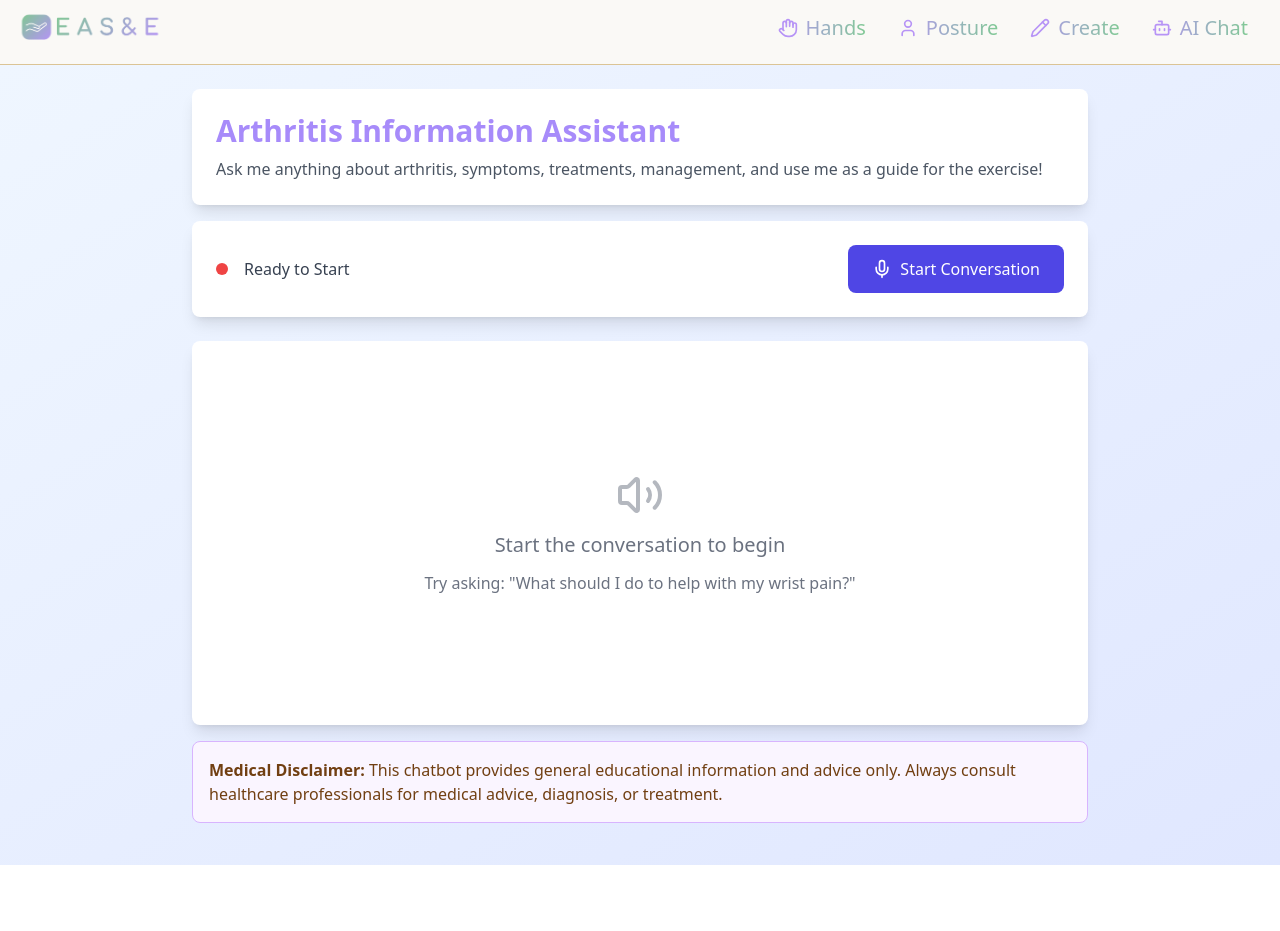
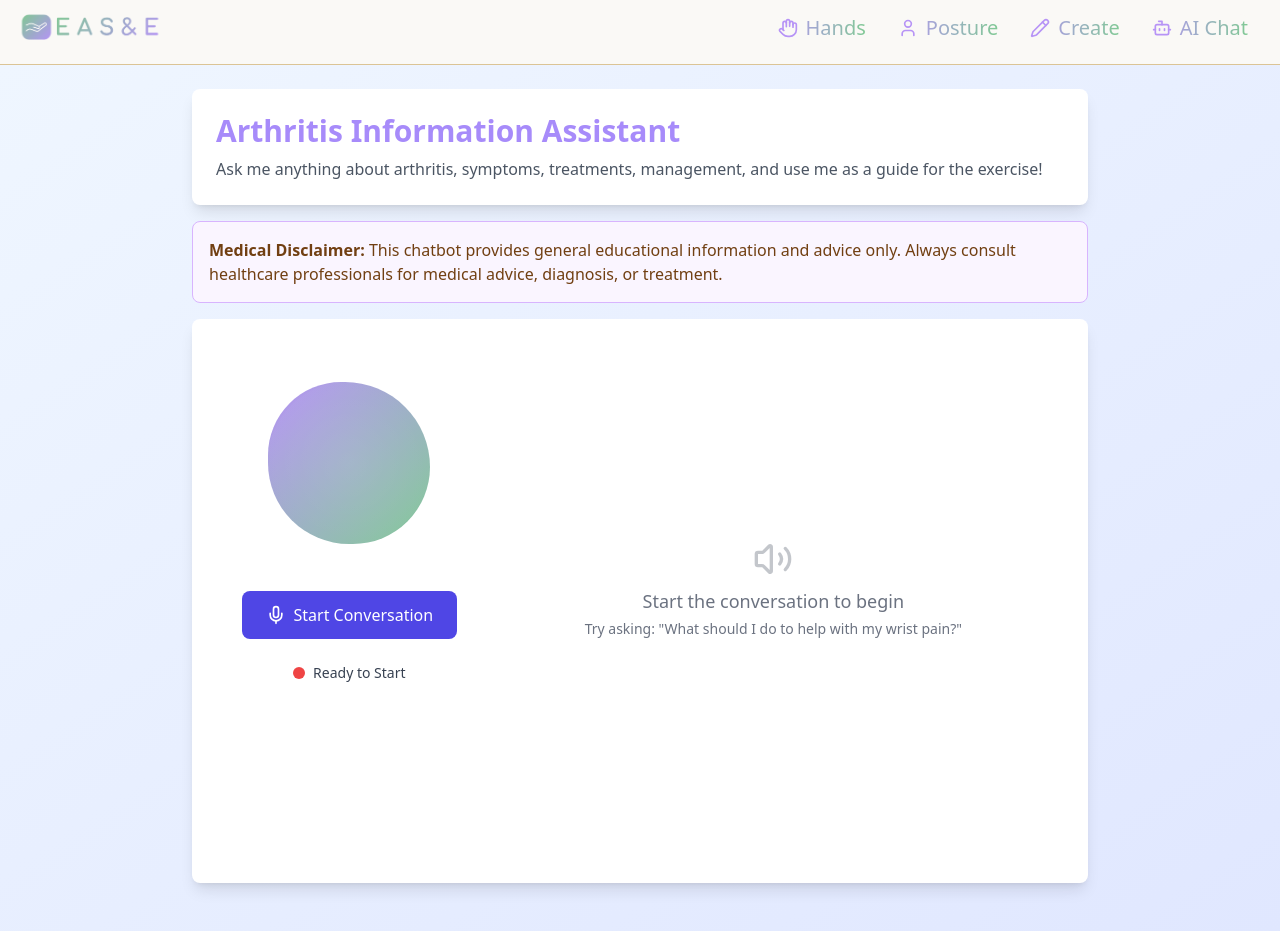
Before and after one commit to mafruhamanal/ease, a React (Create React App) app: page /ai in a window 1280 px wide. Before the commit the page ends 865 px from the top, so only its background shows below. Built offline with nearby package versions, Linux system fonts and the light colour scheme.

Commit message:
changed UI again

```diff
--- a/src/Arthritis.jsx
+++ b/src/Arthritis.jsx
@@ -1,5 +1,6 @@
 import React, { useState, useEffect, useRef } from "react";
 import { Mic, MicOff, Volume2 } from "lucide-react";
+import VoiceAvatar from "./VoiceAvatar";
 
 const ArthritisChatbot = () => {
   const [isConnected, setIsConnected] = useState(false);
@@ -8,13 +9,16 @@ const ArthritisChatbot = () => {
   const [isListening, setIsListening] = useState(false);
   const [isMicMuted, setIsMicMuted] = useState(true);
   const conversationRef = useRef(null);
+  const messagesEndRef = useRef(null);
+
   // const audioChunksRef = useRef([]);
-
+  const [aiTalking, setAiTalking] = useState(false);
   const startConversation = async () => {
     try {
       setStatus("connecting");
 
       const { Conversation } = await import("@elevenlabs/client");
+
 
       const conversation = await Conversation.startSession({
         agentId: process.env.REACT_APP_ELEVENLABS_AGENT_ID,
@@ -33,6 +37,15 @@ const ArthritisChatbot = () => {
         },
 
         onMessage: (message) => {
+          const role = message.source === "user" ? "user" : "assistant";
+
+          if (role === "assistant") {
+            setAiTalking(true);
+          if (message.isFinal){
+            setAiTalking(false);
+          }
+          }
+
           setMessages((prev) => [
             ...prev,
             {
@@ -97,10 +110,16 @@ const ArthritisChatbot = () => {
     };
   }, []);
 
+  useEffect(() => {
+  if (messagesEndRef.current) {
+    messagesEndRef.current.scrollIntoView({ behavior: "smooth" });
+  }
+}, [messages]);
   return (
     <div className="min-h-screen bg-gradient-to-br from-blue-50 to-indigo-100 p-6">
       <div className="max-w-4xl mx-auto">
         <div className="bg-white rounded-lg shadow-lg p-6 mb-4">
+
           <h1 className="text-3xl font-bold text-violet-400 mb-2">
             Arthritis Information Assistant
           </h1>
@@ -109,38 +128,26 @@ const ArthritisChatbot = () => {
             and use me as a guide for the exercise!
           </p>
         </div>
-
+          <div className="mt-4 p-4 bg-purple-50 border border-purple-300 rounded-lg mb-4">
+          <p className="text-s text-yellow-900">
+            <strong> Medical Disclaimer:</strong> This chatbot provides
+            general educational information and advice only. Always consult
+            healthcare professionals for medical advice, diagnosis, or
+            treatment.
+          </p>
+        </div>
         <div className="bg-white rounded-lg shadow-lg p-6 mb-6">
-          <div className="flex items-center justify-between">
-            <div className="flex items-center gap-4">
-              <div
-                className={`w-3 h-3 rounded-full ${
-                  status === "connected"
-                    ? "bg-green-500 animate-pulse"
-                    : status === "connecting"
-                    ? "bg-yellow-500 animate-pulse"
-                    : "bg-red-500"
-                }`}
-              />
-              <span className="font-medium text-gray-700">
-                {status === "connected"
-                  ? isListening
-                    ? "🎤 Recording... Release to send"
-                    : "Ready - Press mic to speak"
-                  : status === "connecting"
-                  ? "Connecting..."
-                  : status === "error"
-                  ? "Connection Error"
-                  : "Ready to Start"}
-              </span>
-            </div>
-
-            <div className="flex gap-3">
-              {!isConnected ? (
+          <div className= "grid grid-cols-1 md:grid-cols-3 gap-6">
+            {/*left side*/}
+            <div className="flex flex-col items-center gap-6 pt-10">
+              <VoiceAvatar isTalking={aiTalking} />
+              <div className= "flex flex-col gap-4"></div>
+                    {!isConnected ? (
                 <button
                   onClick={startConversation}
                   disabled={status === "connecting"}
-                  className="flex items-center gap-2 px-6 py-3 bg-indigo-600 text-white rounded-lg hover:bg-indigo-700 transition-colors disabled:opacity-50 disabled:cursor-not-allowed"
+                  className="inline flex items-center justify-center gap-2 px-6 py-3 bg-indigo-600 text-white rounded-lg
+                  hover:bg-indigo-700 transition-colors disabled:opacity-50 disabled:cursor-not-allowed"
                 >
                   <Mic className="w-5 h-5" />
                   Start Conversation
@@ -149,7 +156,7 @@ const ArthritisChatbot = () => {
                 <>
                   <button
                     onClick={toggleMicrophone}
-                    className={`flex items-center gap-2 px-6 py-3 rounded-lg transition-colors ${
+                    className={`flex items-center justify-center gap-2 px-6 py-3 rounded-lg transition-colors ${
                       isListening
                         ? "bg-red-600 hover:bg-red-700 text-white animate-pulse"
                         : "bg-green-600 hover:bg-green-700 text-white"
@@ -169,27 +176,50 @@ const ArthritisChatbot = () => {
                   </button>
                   <button
                     onClick={endConversation}
-                    className="px-6 py-3 bg-gray-600 text-white rounded-lg hover:bg-gray-700 transition-colors"
+                    className="px-6 py-3 bg-gray-600 text-white rounded-lg hover:bg-gray-700"
                   >
                     End Conversation
                   </button>
                 </>
               )}
+             <div className="flex items-center gap-2">
+             <div
+                className={`w-3 h-3 rounded-full ${
+                  status === "connected"
+                    ? "bg-green-500 animate-pulse"
+                    : status === "connecting"
+                    ? "bg-yellow-500 animate-pulse"
+                    : "bg-red-500"
+                }`}
+              />
+              <span className="text-gray-700 text-sm">
+                {status === "connected"
+                  ? isListening
+                    ? "🎤 Recording... Release to send"
+                    : "Ready - Press mic to speak"
+                  : status === "connecting"
+                  ? "Connecting..."
+                  : status === "error"
+                  ? "Connection Error"
+                  : "Ready to Start"}
+              </span>
             </div>
-          </div>
-        </div>
+            </div>
 
-        <div className="bg-white rounded-lg shadow-lg p-6 h-96 overflow-y-auto">
+
+            <div className="md:col-span-2 flex flex-col gap-4">
+              <div className="flex items-center gap-3"></div>
+                <div className="h-[500px] overflow-y-auto pr-2">
           {messages.length === 0 ? (
-            <div className="h-full flex items-center justify-center text-gray-500">
-              <div className="text-center">
-                <Volume2 className="w-12 h-12 mx-auto mb-3 opacity-50" />
-                <p className="text-xl mb-3">
+            <div className="flex justify-center text-gray-500 pr-4">
+              <div className="text-center max-w-md mt-[180px]">
+                <Volume2 className="w-10 h-10 mb-2 opacity-40 mx-auto" />
+                <p className="text-lg mb-1">
                   {isConnected
                     ? "Press the microphone button to speak"
                     : "Start the conversation to begin"}
                 </p>
-                <p className="text-base">
+                <p className="text-sm">
                   Try asking: "What should I do to help with my wrist pain?"
                 </p>
               </div>
@@ -217,21 +247,15 @@ const ArthritisChatbot = () => {
                   </div>
                 </div>
               ))}
+              <div ref={messagesEndRef} />
             </div>
           )}
+          </div>
+          </div>
         </div>
-
-        <div className="mt-4 p-4 bg-purple-50 border border-purple-300 rounded-lg">
-          <p className="text-s text-yellow-900">
-            <strong> Medical Disclaimer:</strong> This chatbot provides
-            general educational information and advice only. Always consult
-            healthcare professionals for medical advice, diagnosis, or
-            treatment.
-          </p>
-        </div>
+     </div>
       </div>
-    </div>
-  );
-};
-
+       </div>
+  )
+}
 export default ArthritisChatbot;
--- /dev/null
+++ b/src/VoiceAvatar.jsx
@@ -0,0 +1,41 @@
+import { motion } from "framer-motion";
+
+export default function VoiceAvatar({ isTalking }) {
+  return (
+    <motion.div
+      className="w-40 h-40 mx-auto relative"
+      animate={
+        isTalking
+          ? {
+              scale: [1, 1.2, 1.1, 1.25, 1],
+              borderRadius: ["40% 60% 55% 45%", "55% 45% 65% 35%", "40% 60% 45% 55%"],
+            }
+          : {
+              scale: [1, 1.05, 1],
+              borderRadius: ["45% 55% 50% 50%", "50% 50% 45% 55%", "45% 55% 50% 50%"],
+            }
+      }
+      transition={{
+        duration: isTalking ? 0.8 : 3,
+        repeat: Infinity,
+        ease: "easeInOut",
+      }}
+      style={{
+        background: "linear-gradient(135deg, #b794f6, #81c995)",
+      }}
+    >
+      {/* Inner glowing pulse */}
+      <motion.div
+        className="absolute inset-0 rounded-full"
+        animate={{
+          opacity: isTalking ? [0.4, 0.8, 0.4] : [0.2, 0.3, 0.2],
+          scale: isTalking ? [1, 1.3, 1] : [1, 1.05, 1],
+        }}
+        transition={{ duration: isTalking ? 1 : 3, repeat: Infinity }}
+        style={{
+          background: "radial-gradient(circle, rgba(255,255,255,0.4), transparent)",
+        }}
+      />
+    </motion.div>
+  );
+}
```
